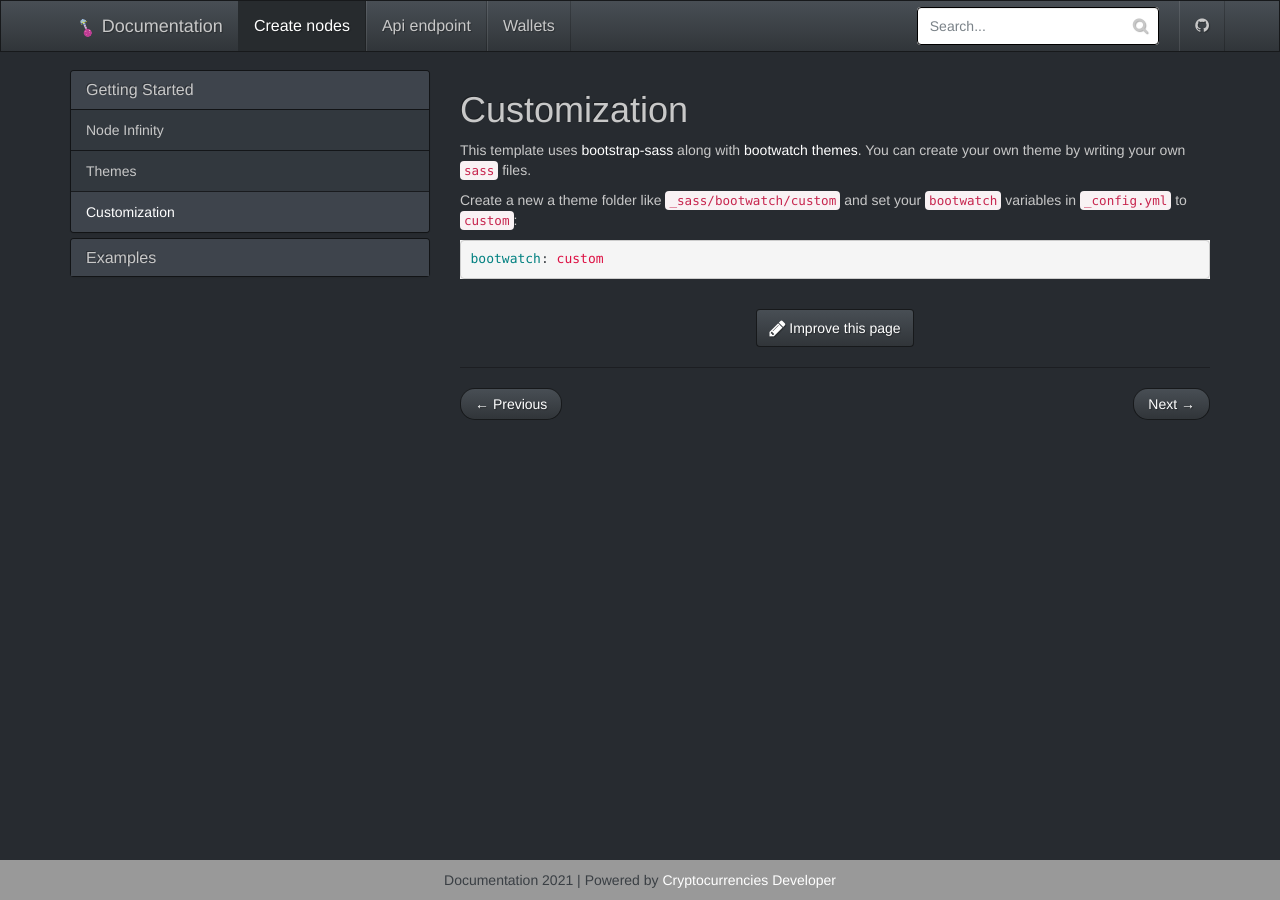
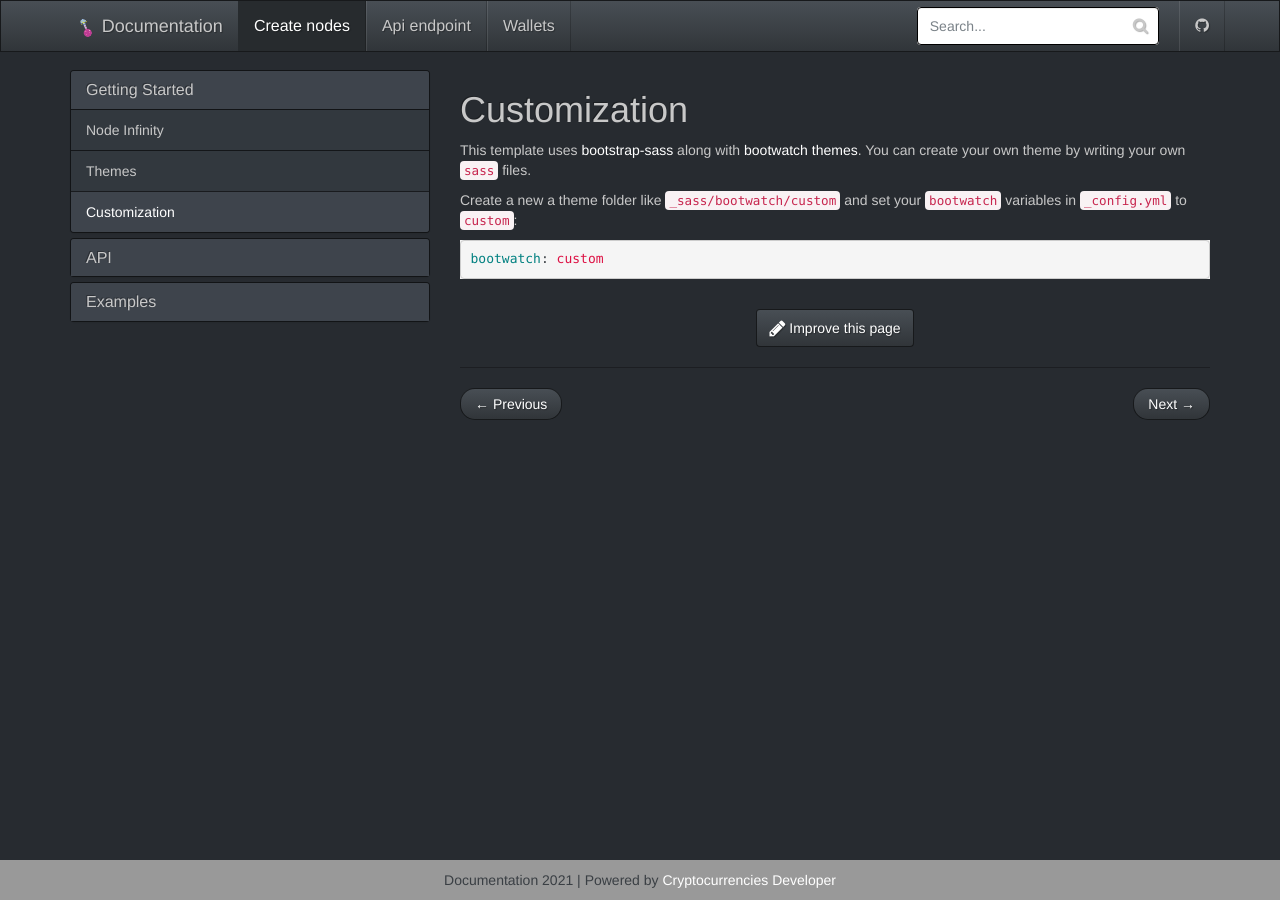
Before and after one commit to Plusid/Documentation, a Jekyll site: the page built from _docs/customization.md, in a window 1280 px wide. Built offline with Jekyll 4.4.1, drawn with Linux system fonts in a browser that asks for light colours.

Commit message:
Update docs.yml

```diff
--- a/_data/docs.yml
+++ b/_data/docs.yml
@@ -4,6 +4,12 @@
   - themes
   - customization
 
+- title: API
+  docs:
+  - cheatsheet
+  - font-awesome
+  - bootstrap
+
 - title: Examples
   docs:
   - cheatsheet
```
